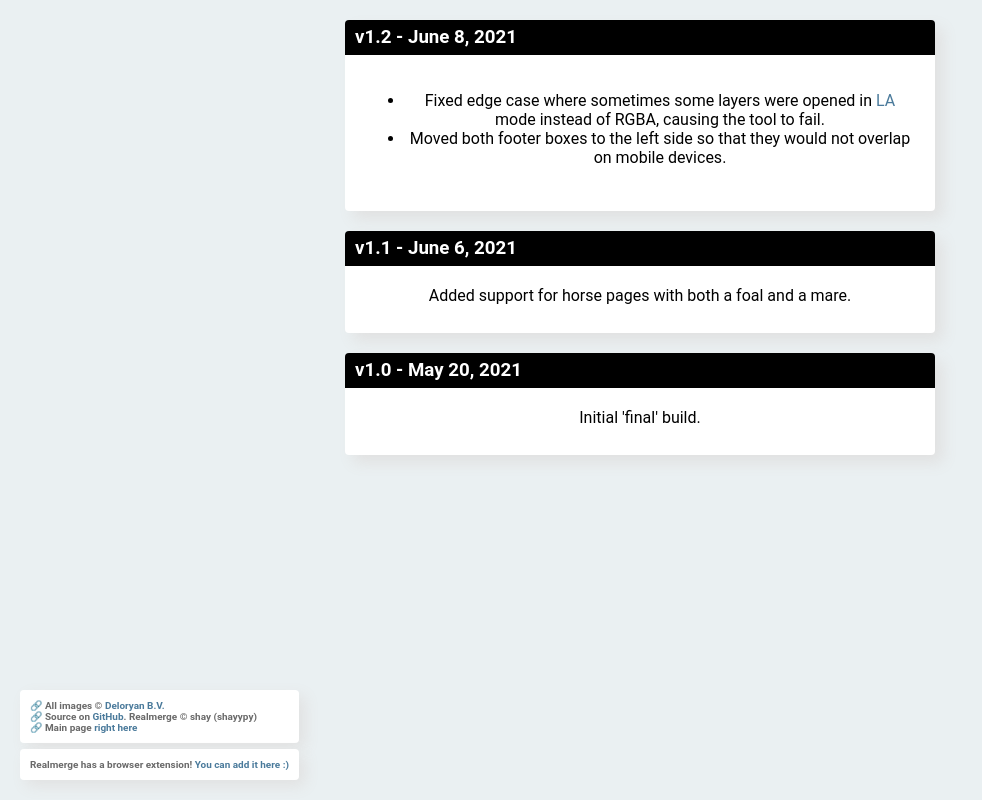
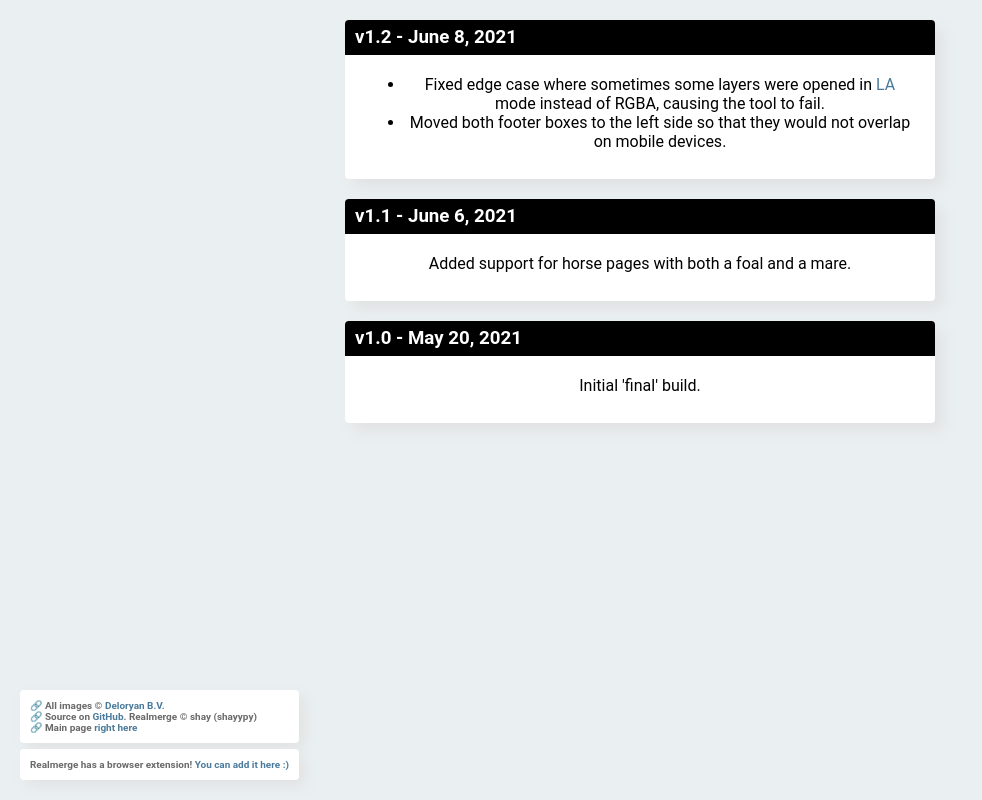
Before and after one commit to hr-tools/api, a plain HTML site: page changelog.html in a window 1280 px wide. Shown: the whole page, without its empty margins (0-982 px from the left). Drawn offline with Linux system fonts and the light colour scheme.

Commit message:
Slim down lists in boxes

```diff
--- a/static/style.css
+++ b/static/style.css
@@ -64,4 +64,4 @@ input {font-family: roboto, sans-serif;}
 a {color: rgb(74, 122, 155); text-decoration: none}
 a:hover {color: #183448}
 #merged-image {max-width: 100%}
-.box>p {margin: 0}
+.box>p, .box>ul, .box>ol {margin: 0}
```
